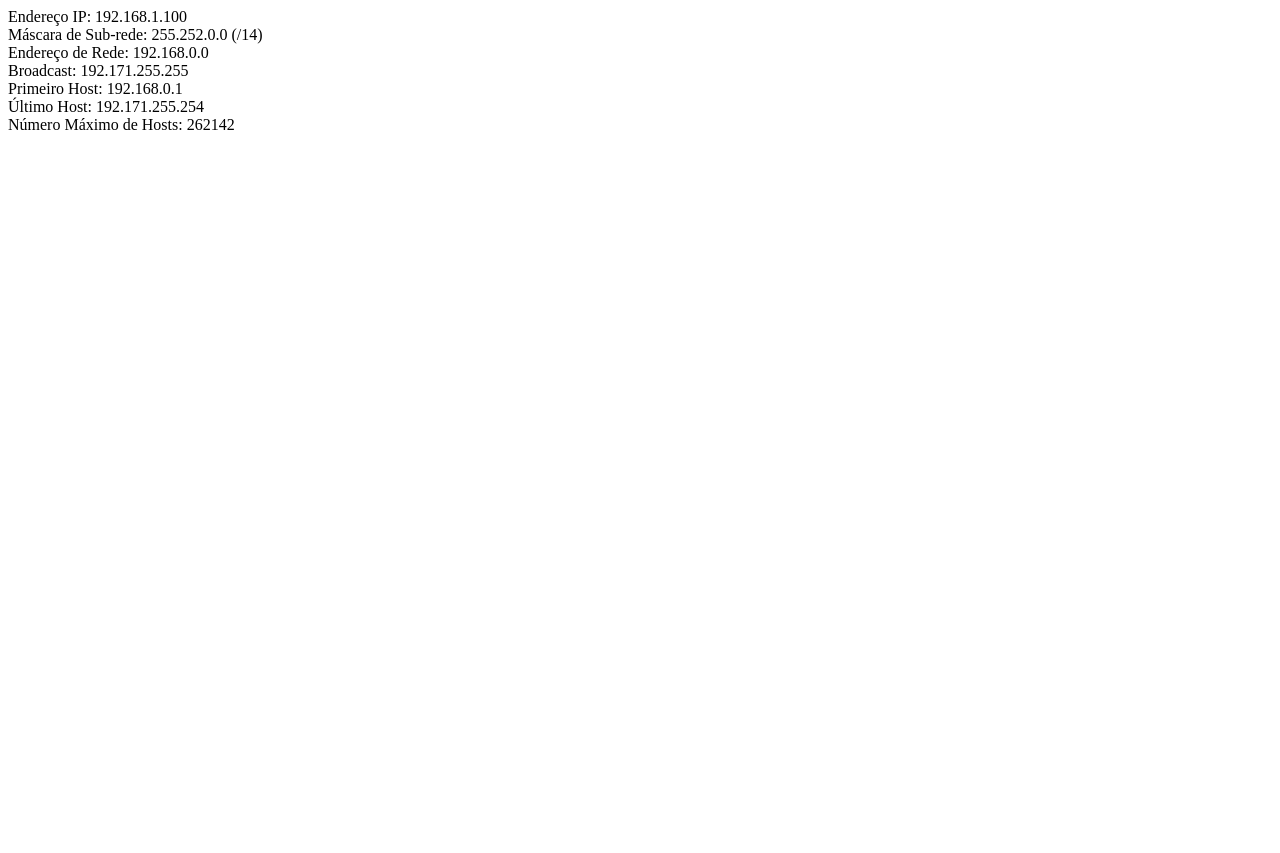
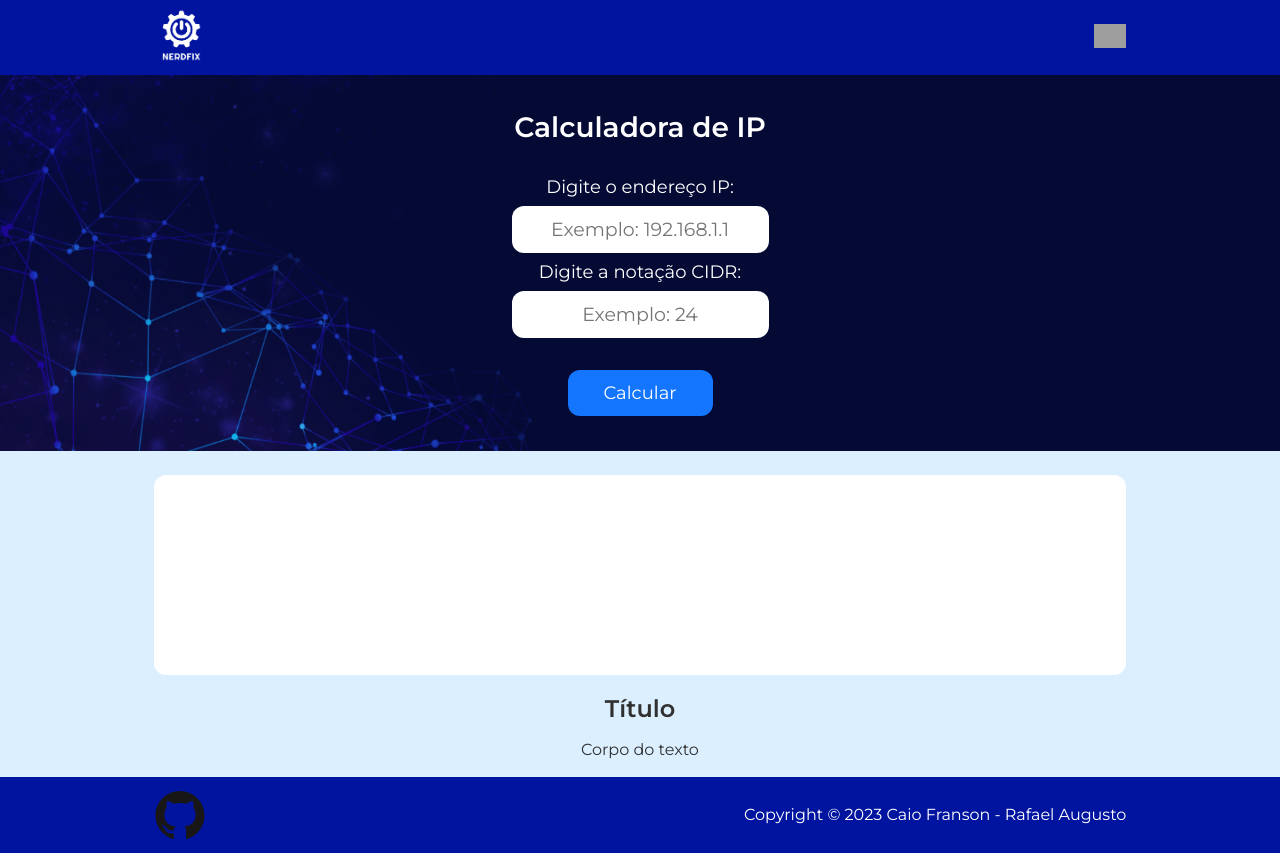
Before and after one commit to rafafrd/Calculadora-de-subrede, a PHP site: page / in a window 1280 px wide. Before the commit the page ends 130 px from the top, so only its background shows below. Run offline with PHP 8.4, Linux system fonts and the light colour scheme; grey boxes are pictures that could not be loaded.

Commit message:
verification changes

```diff
--- a/index.php
+++ b/index.php
@@ -1,7 +1,64 @@
+<!DOCTYPE html>
+<html lang="pt-BR">
+<head>
+  <meta charset="UTF-8">
+  <meta name="viewport" content="width=device-width, initial-scale=1.0">
+  <title>NerdFix - Calculadora IP</title>
+  <link rel="icon" href="./public/img/favicon.png" type="image/x-icon">
+  <script src="./src/script/main.js"></script>
+  <link rel="stylesheet" href="./public/style/style.css">
+  <link rel="stylesheet" href="./public/style/header.css">
+  <link rel="stylesheet" href="./public/style/footer.css">
+  <link rel="preconnect" href="https://fonts.googleapis.com">
+  <link rel="preconnect" href="https://fonts.gstatic.com" crossorigin>
+  <link href="https://fonts.googleapis.com/css2?family=Montserrat:wght@400;600&display=swap" rel="stylesheet">
+</head>
+<body>
+  <header>
+    <nav class="nav">
+      <a href="./index.php"><img src="./public/img/Logo.png" class="logo" alt="Logo Nerdfix" /></a>
+      <div>
+        <input type="checkbox" id="menu" >
+        <label for="menu" class="label-menu">
+          <img src="./public/img/menu.svg" alt="Menu" class="menu-img" />
+        </label>
+        <ul class="nav-items">
+          <a href="./index.php" class="nav-item">Calculadora de IP</a>
+          <a href="./classes.php" class="nav-item">Descobrir Classes</a>
+          <a href="./cidr.php" class="nav-item">Conversor CIDR</a>
+          <a href="./exibirip.php" class="nav-item">Exibir meu IP</a>
+        </ul>
+      </div>
+    </nav>
+  </header>
+
+<main>
+
+    <form method="POST" action="" onsubmit="return validarCalculadora(document.getElementById('ip').value, document.getElementById('cidr').value);">
+      <h1 class="title">Calculadora de IP</h1>
+      <div class="input-container">
+        <label for="ip" class="label">Digite o endereço IP:</label>
+        <input type="text" id="ip" name="ip" placeholder="Exemplo: 192.168.1.1" class="input-ip">
+        <label for="cidr" class="label">Digite a notação CIDR:</label>
+        <input type="text" id="cidr" name="cidr" placeholder="Exemplo: 24" class="input-ip">
+      </div>
+      <input type="submit" value="Calcular" class="button">
+    </form>
+
+    <div class="result" id="result">
+
+        <!-- TODO: VERIFICAR A VALIDAÇAO QUE NAO TA FUNCIONANDO -->
+        <div id="mensagemErroCalc" class="mensagemErro">Endereço IP ou CIDR inválido!</div>
+
         <?php
 
-$ip = [192, 168, 1, 100];
-$cidr = 14;
+            if ($_SERVER["REQUEST_METHOD"] == "POST") {
+                $ipInput = isset($_POST['ip']) ? $_POST['ip'] : '';
+                $cidrInput = isset($_POST['cidr']) ? $_POST['cidr'] : '';
+
+                // Certifique-se de que os valores de $ipInput e $cidrInput são válidos
+                $ip = explode('.', $ipInput); // Converte o IP em um array
+                $cidr = intval($cidrInput);
 
                 // Converter o endereço IP em binário
                 $ipBinary = [];
@@ -54,11 +111,26 @@ $maxHosts = pow(2, 32 - $cidr) - 2;
 
                 // Exibir os resultados
                 echo "Endereço IP: " . implode('.', $ip) . "<br>";
-echo "Máscara de Sub-rede: " . long2ip(ip2long('255.255.255.255') << (32 - $cidr)) . " (/$cidr)<br>";
+                echo "Máscara: " . long2ip(ip2long('255.255.255.255') << (32 - $cidr)) . " (/$cidr)<br>";
                 echo "Endereço de Rede: " . implode('.', $network) . "<br>";
                 echo "Broadcast: " . implode('.', $broadcast) . "<br>";
                 echo "Primeiro Host: " . implode('.', $firstHost) . "<br>";
                 echo "Último Host: " . implode('.', $lastHost) . "<br>";
                 echo "Número Máximo de Hosts: " . $maxHosts . "<br>";
+            }
+        ?>
+    </div>
 
-?>
+    <div class="explicacao">
+        <h2>Título</h2>
+        <p>Corpo do texto</p>
+    </div>
+
+</main>
+
+<footer>
+<img src="./public/img/github-original.svg" alt="github" />
+<p>Copyright © 2023 Caio Franson - Rafael Augusto</p>
+</footer>
+</body>
+</html>
```
Lines whose indentation alone changed are shown as unchanged.
